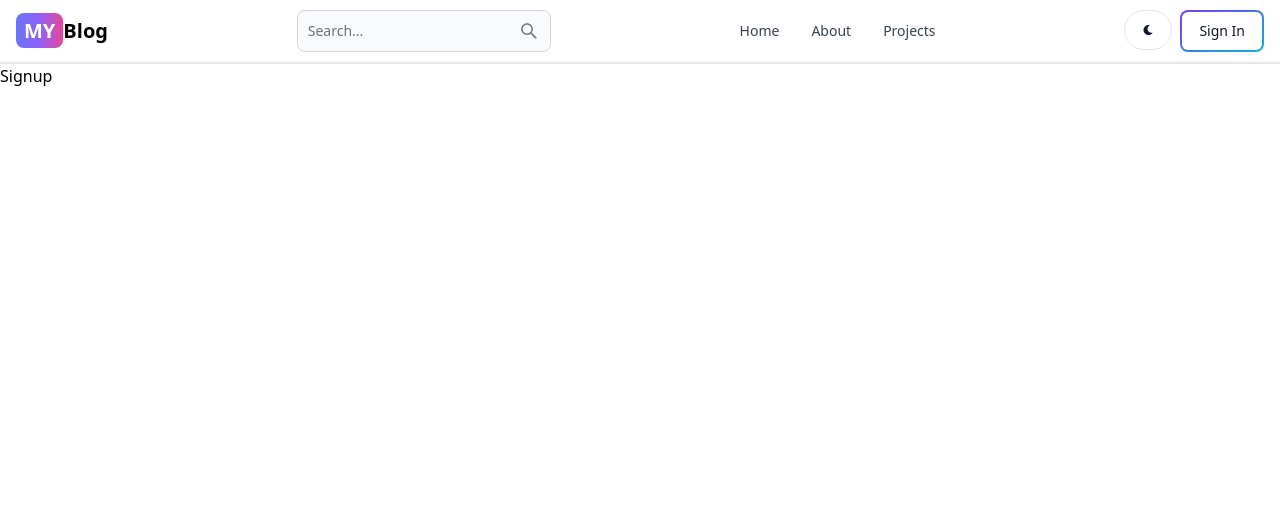
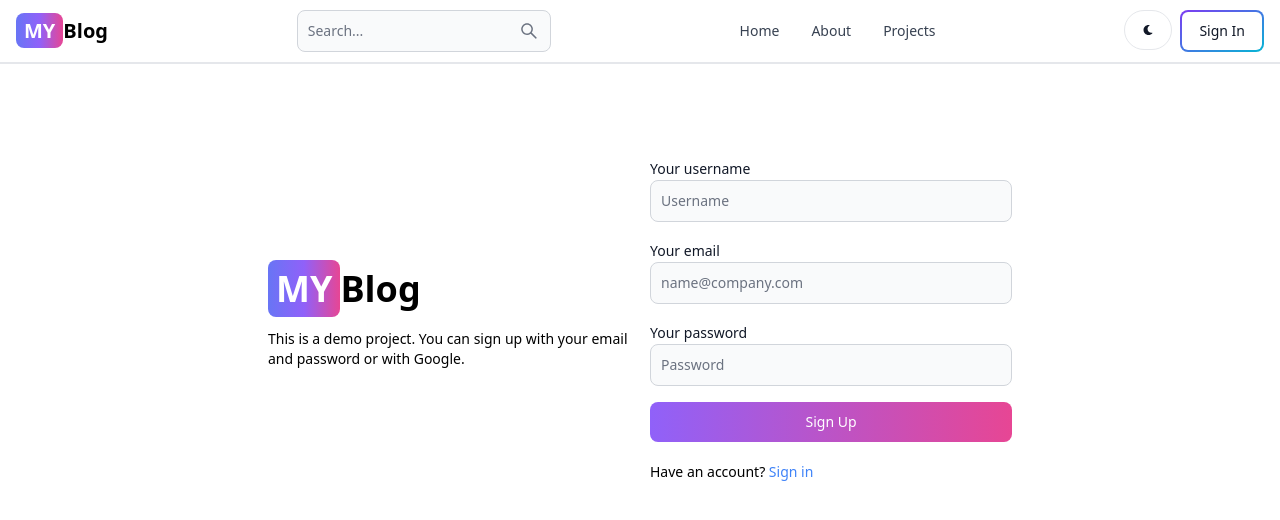
Before and after one commit to mypufr/myBlog, a React (Vite) app in the folder client/: page /sign-up in a window 1280 px wide. Shown: the top 520 px of the page. Built offline with nearby package versions, Linux system fonts and the light colour scheme.

Commit message:
create sign up page UI

```diff
--- a/client/src/pages/SignUp.jsx
+++ b/client/src/pages/SignUp.jsx
@@ -1,5 +1,65 @@
+import { Link } from "react-router-dom";
+import { Label } from "flowbite-react";
+import { TextInput } from "flowbite-react";
+import { Button } from "flowbite-react";
+
 export default function Signup() {
   return (
-    <div>Signup</div>
-  )
+    <div className="min-h-screen mt-20">
+      <div className="flex p-3 max-w-3xl mx-auto flex-col md:flex-row md:items-center gap-5">
+        {/* left */}
+        <div className="flex-1">
+          <Link to="/" className="font-bold dark:text-white text-4xl">
+            <span className="px-2 py-1 bg-gradient-to-r from-indigo-500 via-purple-500 to-pink-500 rounded-lg text-white ">
+              MY
+            </span>
+            Blog
+          </Link>
+          <p className="text-sm mt-5">
+            This is a demo project. You can sign up with your email and password
+            or with Google.
+          </p>
+        </div>
+
+        {/* right */}
+        <div className="flex-1">
+          <form action="" className="flex flex-col gap-4">
+            <div className="">
+              <Label value="Your username" />
+              <TextInput
+              type="type"
+              placeholder="Username"
+              id="username"
+              />
+            </div>
+            <div className="">
+              <Label value="Your email" />
+              <TextInput
+              type="type"
+              placeholder="name@company.com"
+              id="email"
+              />
+            </div>
+            <div className="">
+              <Label value="Your password" />
+              <TextInput
+              type="type"
+              placeholder="Password"
+              id="passwpord"
+              />
+            </div>
+
+          <Button gradientDuoTone="purpleToPink" type="submit">Sign Up</Button>
+          </form>
+
+<div className="flex gap-2 text-sm mt-5">
+  <span>Have an account?
+    <Link to="sign-in" className="text-blue-500"> Sign in</Link>
+  </span>
+</div>
+
+        </div>
+      </div>
+    </div>
+  );
 }
```
